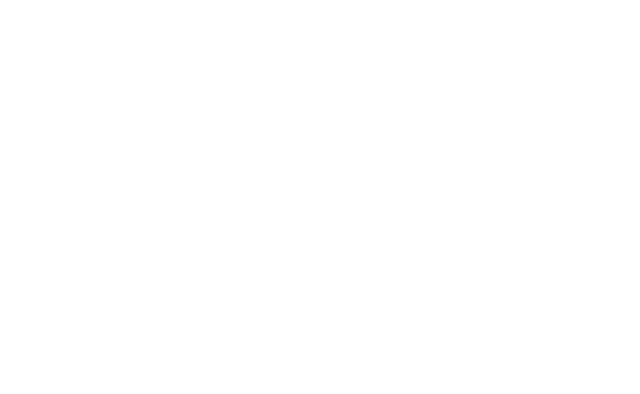
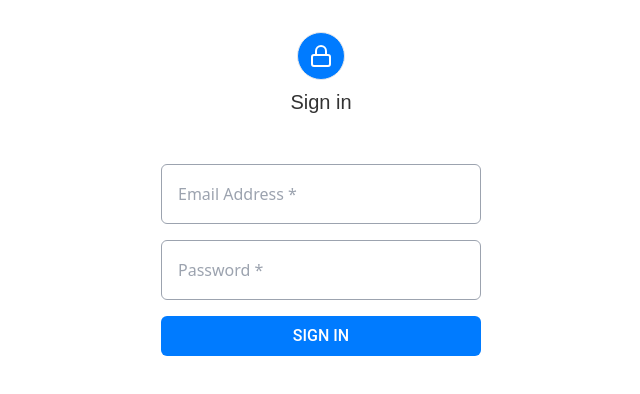
Before and after one commit to LetcodeitwithDave/Synchro, a React (Vite) app in the folder frontend/Synchro/: page /login in a window 1280 px wide. Shown: the top 394 px of the page, without its empty margins (319-959 px from the left). Built offline with nearby package versions, Linux system fonts and the light colour scheme.

Commit message:
remove to toasifycontainer causing issue

```diff
--- a/frontend/Synchro/src/pages/Signin.jsx
+++ b/frontend/Synchro/src/pages/Signin.jsx
@@ -1,7 +1,127 @@
-import React from "react";
+import { useState } from "react";
+import { useNavigate } from "react-router-dom";
+import { useContext } from "react";
+
+import { ToastContainer, toast } from "react-toastify";
+import "react-toastify/dist/ReactToastify.css";
+import { useAuth, AuthContext } from "../utils/authcontext";
 
 function Signin() {
-  return <div></div>;
+  const { setIsAuthenticated } = useContext(AuthContext);
+
+  const success = (data) => {
+    toast.success("Login successful!");
+    localStorage.setItem("authtoken", JSON.stringify(data));
+
+    setIsAuthenticated(data);
+  };
+  const [userDetail, setUserDetail] = useState({
+    email: "",
+    password: "",
+  });
+  console.log("userDetail - > ", userDetail);
+  const navigate = useNavigate();
+
+  const handleLogin = async (e) => {
+    e.preventDefault();
+    try {
+      const response = await fetch("http://localhost:8000/api/login/", {
+        method: "POST",
+        headers: {
+          "Content-Type": "application/json",
+        },
+        body: JSON.stringify(userDetail),
+      });
+
+      // if (!response.ok) {
+      //   throw new Error(data.msg || "something went wrong");
+      // }
+      if (response.ok) {
+        const data = await response.json();
+        success(data);
+        navigate("/");
+      } else {
+        const errorData = await response.json();
+
+        for (const [key, value] of Object.entries(errorData)) {
+          toast.error(`${key}: ${value.join(", ")}`);
+        }
+      }
+    } catch (error) {
+      toast.error("An error occurred. Please try again.");
+      console.log("Error:", error.response);
+    }
+  };
+  const handelInputChange = (e) => {
+    setUserDetail({
+      ...userDetail,
+      [e.target.name]: e.target.value,
+    });
+  };
+
+  return (
+    <div>
+      <form method="post" onSubmit={handleLogin}>
+        <div className=" mt-8  md:mx-[480px] flex flex-col items-center justify-center">
+          {/* lock icon */}
+          <div className=" border rounded-full bg-buttonBackground flex justify-center w-12 h-12 font-robotoRegular">
+            {/* <FontAwesomeIcon
+              className=" text-white mt-auto mb-auto text-xl items-center"
+              icon="fa-solid fa-lock"
+            /> */}
+            <svg
+              xmlns="http://www.w3.org/2000/svg"
+              width="24"
+              height="24"
+              viewBox="0 0 24 24"
+              fill="none"
+              stroke="currentColor"
+              strokeWidth="2"
+              strokeLinecap="round"
+              strokeLinejoin="round"
+              className="lucide lucide-lock  text-white  mt-auto mb-auto text-xl items-center"
+            >
+              <rect width="18" height="11" x="3" y="11" rx="2" ry="2" />
+              <path d="M7 11V7a5 5 0 0 1 10 0v4" />
+            </svg>
+          </div>
+          {/* sign up and input */}
+          <div className=" ">
+            <h1 className=" text-center mt-2 mb-8 font-robotoRegular text-xl text-textColor">
+              Sign in
+            </h1>
+
+            <input
+              className=" border border-gray-400 w-full mt-4 hover:ring-offset-black hover:outline-none hover:ring-0 hover:ring-white hover:ring-offset-1  focus:ring-offset-blue-800 focus:outline-none focus:ring-2 focus:ring-white focus:ring-offset-1 h-[60px] rounded-md text-left px-4"
+              id="email"
+              type="email"
+              required
+              value={userDetail.email}
+              onChange={handelInputChange}
+              name="email"
+              placeholder="Email Address *"
+            />
+            <input
+              className=" border border-gray-400 w-full mt-4  focus:ring-offset-blue-800 focus:outline-none focus:ring-2 focus:ring-white focus:ring-offset-1 h-[60px] rounded-md text-left px-4 hover:ring-offset-black hover:outline-none hover:ring-0 hover:ring-white hover:ring-offset-1"
+              id="password"
+              type="password"
+              name="password"
+              required
+              value={userDetail.password}
+              onChange={handelInputChange}
+              placeholder="Password *"
+            />
+            <button
+              type="submit"
+              className=" bg-buttonBackground rounded-md font-robotoMedium py-2 w-full mt-4  text-white"
+            >
+              SIGN IN
+            </button>
+          </div>
+        </div>
+      </form>
+    </div>
+  );
 }
 
 export default Signin;
```
